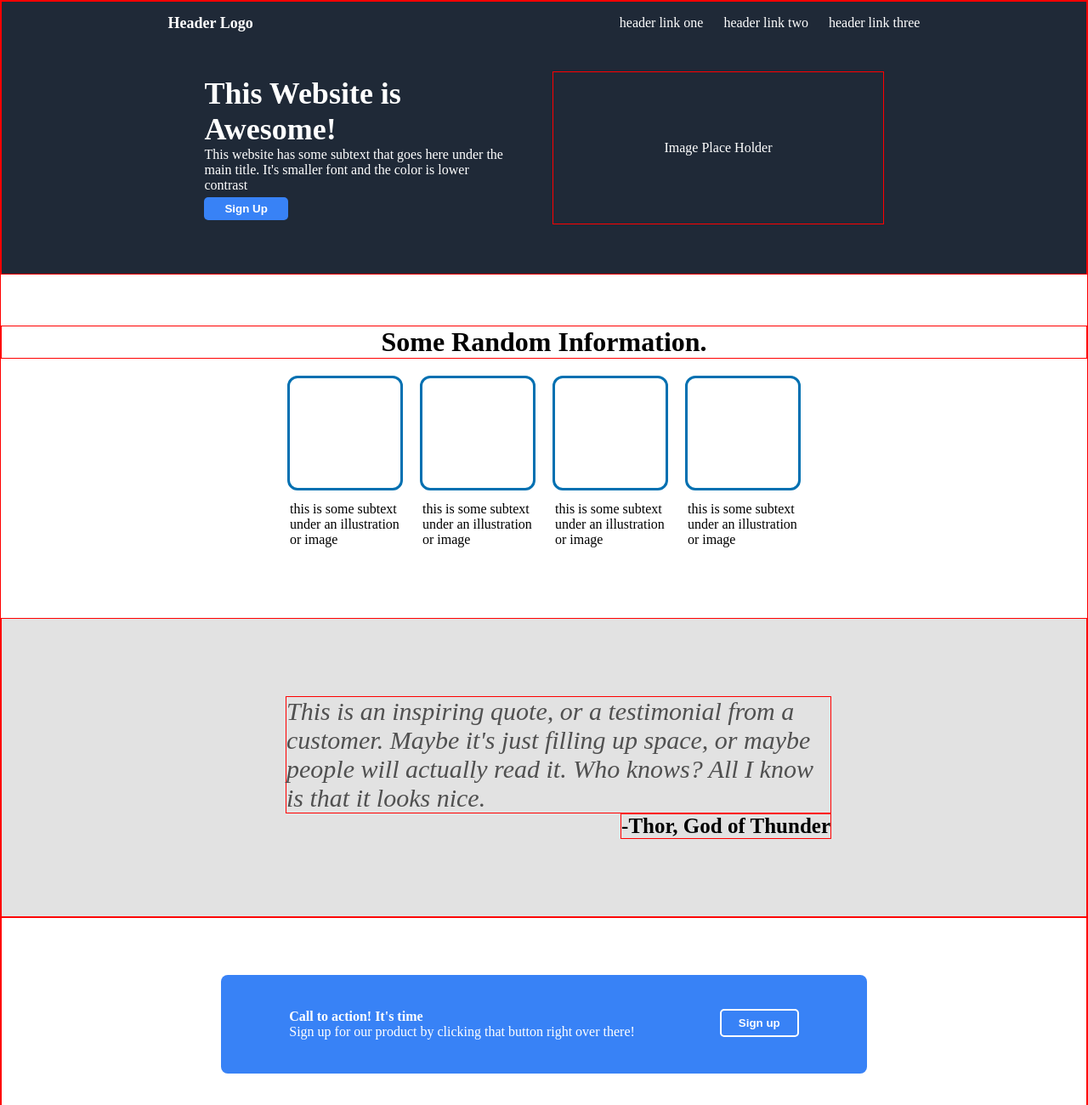
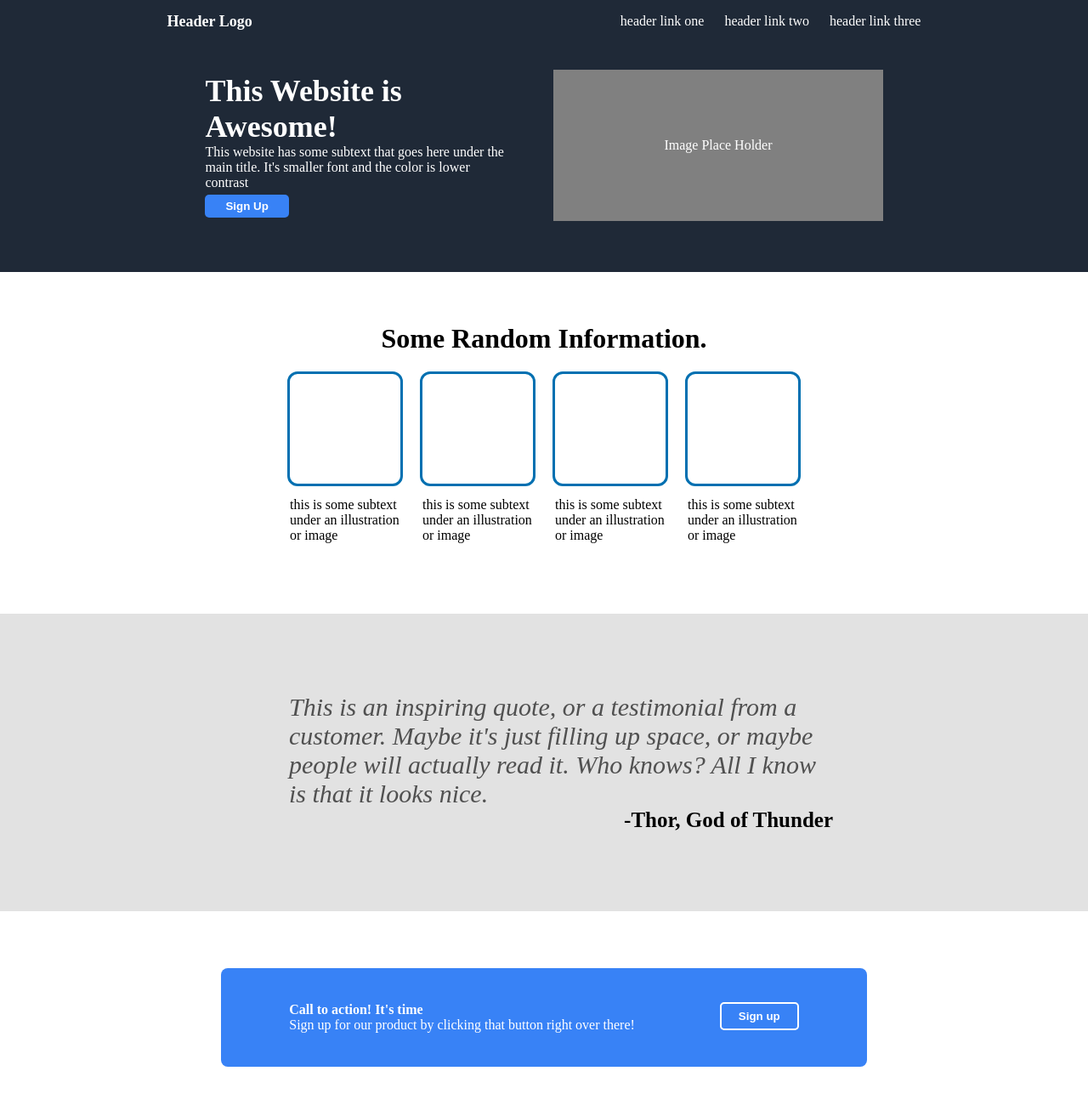
Before and after one commit to ronnjoshua/Landing-Page, a plain HTML site: page index.html in a window 1280 px wide. Shown: the top 1300 px of the page at 85% size. Drawn offline with Linux system fonts and the light colour scheme.

Commit message:
REMOVE_BORDER stye

```diff
--- a/style.css
+++ b/style.css
@@ -1,5 +1,4 @@
 body {
-    border: 1px solid red;
     margin: 0;
     padding: 0;
     display: flex;
@@ -8,7 +7,6 @@ body {
 header {
     display: flex;
     height: 320px;
-    border: 1px solid red;
     background-color: #1f2937;
     color: white;
     flex-direction: column;
@@ -43,15 +41,19 @@ header {
     padding: 6px 24px;
     font-weight: bold;
     margin-top: 5px;
+}
 
+.button-header:hover {
+    cursor: pointer;
 }
+
 .website-awesome {
     font-size: 36px;
     font-weight: bold;
 }
 .right-side {
-    border: 1px solid red;
     padding: 80px 130px;
+    background-color: gray;
 }
 
 .left-side {
@@ -93,7 +95,6 @@ a {
 }
 
 .random-info {
-    border: 1px solid red;
     display: flex;
     justify-content: center;
     margin-top: 60px;
@@ -104,7 +105,6 @@ a {
 .section-three {
     display: flex;
     height: 350px;
-    border: 1px solid red;
     justify-content: center;
     align-items: flex-end;
     flex-direction: column;
@@ -117,14 +117,12 @@ a {
     width: 640px;
     display: flex;
     font-style: italic;
-    border: 1px solid red;
     margin-right: 300px;
 }
 
 #quote-author {
     font-weight: bold;
     font-size: 25px;
-    border: 1px solid red;
     margin-right: 300px;
 
 }
@@ -132,7 +130,6 @@ a {
 .section-four {
     display: flex;
     height: 250px;
-    border: 1px solid red;
     align-items: center;
     justify-content: center;
 }
@@ -168,6 +165,10 @@ p {
     font-weight: bold;
 }
 
+#sign-up-button:hover{
+    cursor: pointer;
+}
+
 footer {
     display: flex;
     justify-content: center;
```
